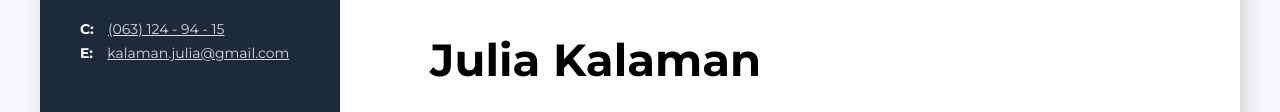
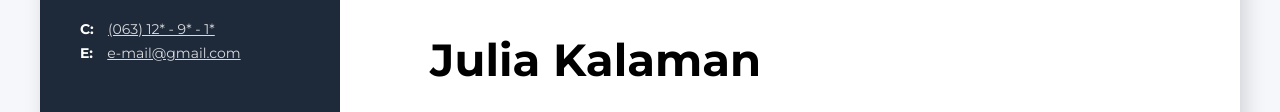
Before and after one commit to JuliaKalaman/resume-project, a plain HTML site: page index.html in a window 1280 px wide. Shown: the part 186-298 px from the top of the page. Drawn offline with Linux system fonts and the light colour scheme; files that its build step writes are made by us from their sources.

Commit message:
Update index.html

```diff
--- a/index.html
+++ b/index.html
@@ -17,8 +17,8 @@
      <!--contacts container-->
      <div class="contacts-container">
          <h3 class="contacts-title">Contacts</h3>
-        <div> <span class="contacts-link-type">C:</span> <a class="contacts-link" href="tel:+380631249415">(063) 124 - 94 - 15</a> </div>
-        <div> <span class="contacts-link-type">E:</span> <a class="contacts-link" href="mailto:kalaman.julia@gmail.com">kalaman.julia@gmail.com</a> </div>
+        <div> <span class="contacts-link-type">C:</span> <a class="contacts-link" href="tel:+380631249415">(063) 12* - 9* - 1*</a> </div>
+        <div> <span class="contacts-link-type">E:</span> <a class="contacts-link" href="mailto:e-mail@gmail.com">e-mail@gmail.com</a> </div>
 
      </div>
 
```
